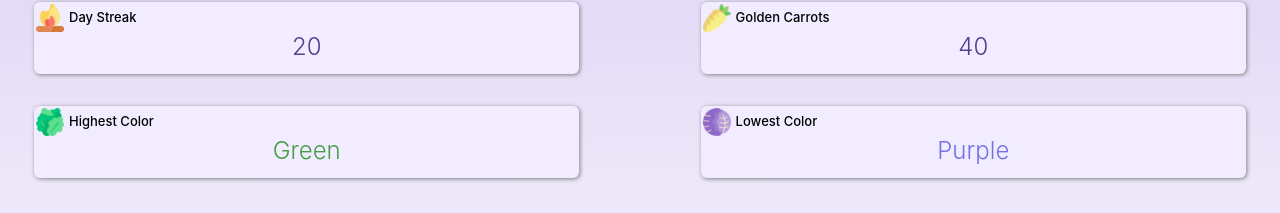
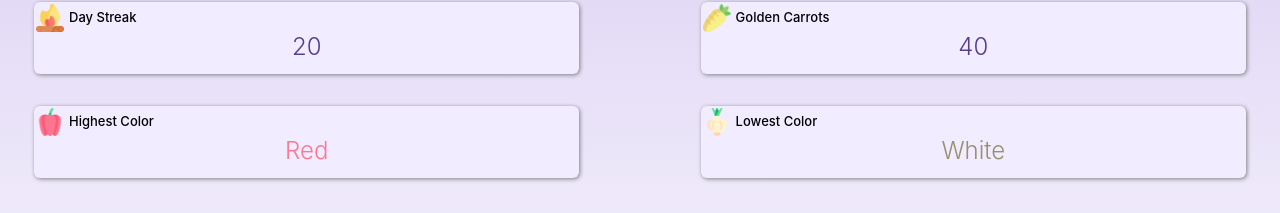
Before and after one commit to Glow-Carrots-App/glow-web, a Next.js app: page /profile in a window 1280 px wide. Shown: the part 251-464 px from the top of the page. Built offline with nearby package versions, Linux system fonts and the light colour scheme; no server answers.

Commit message:
quick cleanup for pick icon utils

```diff
--- a/components/Statistics/index.js
+++ b/components/Statistics/index.js
@@ -9,11 +9,13 @@ import styles from "./styles.module.css";
 const DUMMY_LIFETIME = [
   { product: "apple", color: "red", textHex: "#f94d4d" },
   { product: "strawberry", color: "red", textHex: "#f94d4d" },
+  { product: "strawberry", color: "red", textHex: "#f94d4d" },
+  { product: "strawberry", color: "red", textHex: "#f94d4d" },
   { product: "orange", color: "orange", textHex: "#fd8f52" },
   { product: "lettuce", color: "green", textHex: "#479d45" },
   { product: "lettuce", color: "green", textHex: "#479d45" },
   { product: "lettuce", color: "green", textHex: "#479d45" },
-  { product: "onion", color: "white", textHex: "#97906e" },
+  // { product: "onion", color: "white", textHex: "#97906e" },
   { product: "banana", color: "yellow", textHex: "#ffbb1c" },
 ];
 
--- a/utils/pickHighIcon.js
+++ b/utils/pickHighIcon.js
@@ -2,22 +2,16 @@ const pickHighIcon = (highestColor) => {
   switch (highestColor.color) {
     case "red":
       return "/colorIcons/red.png";
-      break;
     case "orange":
       return "/colorIcons/orange.png";
-      break;
     case "yellow":
       return "/colorIcons/yellow.png";
-      break;
     case "green":
       return "/colorIcons/green.png";
-      break;
     case "purple":
       return "/colorIcons/purple.png";
-      break;
     case "white":
       return "/colorIcons/white.png";
-      break;
   }
 };
 
--- a/utils/pickLowIcon.js
+++ b/utils/pickLowIcon.js
@@ -2,22 +2,16 @@ const pickLowIcon = (lowestColor) => {
   switch (lowestColor.color) {
     case "red":
       return "/colorIcons/red.png";
-      break;
     case "orange":
       return "/colorIcons/orange.png";
-      break;
     case "yellow":
       return "/colorIcons/yellow.png";
-      break;
     case "green":
       return "/colorIcons/green.png";
-      break;
     case "purple":
       return "/colorIcons/purple.png";
-      break;
     case "white":
       return "/colorIcons/white.png";
-      break;
   }
 };
 
```
